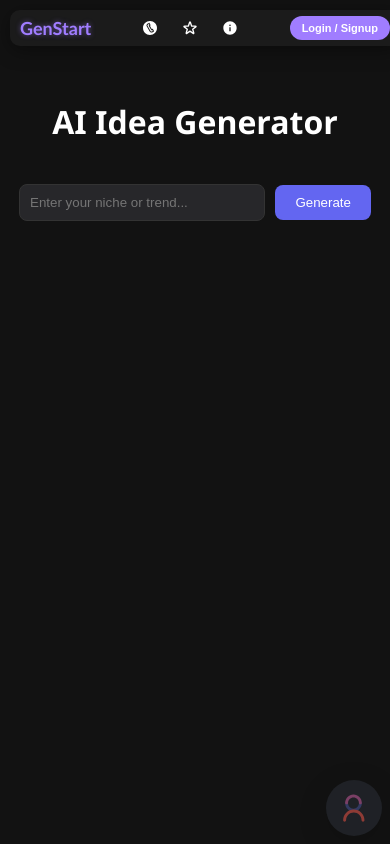
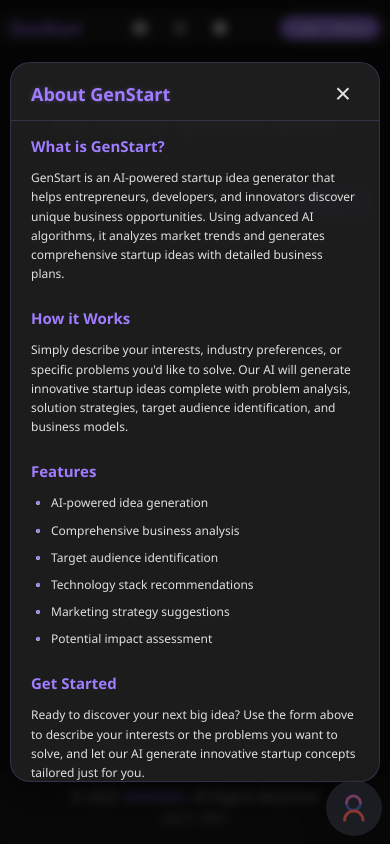
Before and after one commit to Mfahad159/Geni-Starter, a React (Vite) app in the folder frontend/: page / in a window 390 px wide. Both pictures are taken after a click on the button 230 px from the left and 28 px from the top of the page. Built offline with nearby package versions, Linux system fonts and the light colour scheme.

Commit message:
Improve Responsiveness

```diff
--- a/frontend/src/App.jsx
+++ b/frontend/src/App.jsx
@@ -3,15 +3,24 @@
 import StartupIdeaCard from "./Components/IdeaCard";
 import FloatingMenu from "./Components/FloatingMenu";
 import Header from "./Components/Header";
+import AboutAppDrawer from "./Components/AboutAppDrawer";
+import Footer from "./Components/Footer";
+
 const App = () => {
   const [ideas, setIdeas] = useState([]);
   const [isAboutDrawerOpen, setIsAboutDrawerOpen] = useState(false);
-    const toggleAboutDrawer = () => {
+
+  const toggleAboutDrawer = () => {
     setIsAboutDrawerOpen(!isAboutDrawerOpen);
   };
+
+  const handleAboutClick = () => {
+    toggleAboutDrawer();
+  };
+
   return (
-    <div>
-      <Header/>
+    <div style={{ paddingBottom: "80px" }}>
+      <Header onNavigate={handleAboutClick} />
       <h1 style={{ textAlign: "center", marginTop: "100px" }}>
         AI Idea Generator
       </h1>
@@ -35,6 +44,8 @@
       ))}
       </div>
       <FloatingMenu/>
+      <AboutAppDrawer isOpen={isAboutDrawerOpen} onClose={toggleAboutDrawer} />
+      <Footer />
     </div>
   );
 };
--- a/frontend/src/Components/AboutAppDrawer.css
+++ b/frontend/src/Components/AboutAppDrawer.css
@@ -1,108 +1,269 @@
-/* Overlay that covers the entire screen when the drawer is open */
-.drawer-overlay {
-  position: fixed; /* Fixed position to cover the viewport */
+.about-drawer-overlay {
+  position: fixed;
   top: 0;
   left: 0;
   right: 0;
   bottom: 0;
-  background-color: rgba(0, 0, 0, 0.6); /* Semi-transparent black background */
-  z-index: 1050; /* Higher than header to overlay everything */
-  display: flex; /* Use flexbox to center or align content if needed */
-  justify-content: flex-start; /* Align drawer to the start (left) */
-  align-items: stretch; /* Stretch drawer height to fill overlay */
-  /* Ensures smooth transition for the overlay background */
-  transition: background-color 0.3s ease-in-out;
+  background-color: rgba(0, 0, 0, 0.7);
+  display: flex;
+  align-items: center;
+  justify-content: center;
+  z-index: 2000;
+  backdrop-filter: blur(5px);
+  animation: fadeIn 0.3s ease-out;
 }
 
-/* Main drawer container */
-.about-app-drawer {
-  position: fixed; /* Fixed position relative to the viewport */
-  top: 0;
-  left: 0;
-  bottom: 0;
-  width: 300px; /* Width of the drawer */
-  max-width: 80%; /* Max width for responsiveness on smaller screens */
-  background-color: #2a2a2a; /* Dark background matching your theme */
-  color: #e0e0e0; /* Light text color */
-  box-shadow: 5px 0 15px rgba(0, 0, 0, 0.5); /* Shadow for depth */
-  transform: translateX(0); /* Initial position (fully visible) */
-  transition: transform 0.3s ease-in-out; /* Smooth slide-in/out transition */
-  z-index: 1060; /* Higher than overlay */
-  display: flex;
-  flex-direction: column;
-  padding: 20px;
-  box-sizing: border-box; /* Include padding in the width calculation */
-  font-family: 'Trebuchet MS', 'Lucida Sans Unicode', 'Lucida Grande', 'Lucida Sans', Arial, sans-serif;
-  border-radius: 0 15px 15px 0; /* Rounded corners only on the right side */
+.about-drawer {
+  background-color: rgba(30, 30, 30, 0.95);
+  border-radius: 20px;
+  box-shadow: 0 8px 32px rgba(0, 0, 0, 0.5);
+  max-width: 600px;
+  width: 90vw;
+  max-height: 80vh;
+  overflow-y: auto;
+  position: relative;
+  animation: slideIn 0.3s ease-out;
+  border: 1px solid rgba(160, 125, 255, 0.2);
 }
 
-/* Header section within the drawer */
-.drawer-header {
+.about-drawer-header {
   display: flex;
   justify-content: space-between;
   align-items: center;
-  margin-bottom: 20px;
-  padding-bottom: 10px;
-  border-bottom: 1px solid rgba(255, 255, 255, 0.1); /* Subtle separator */
+  padding: 25px 30px 20px 30px;
+  border-bottom: 1px solid rgba(160, 125, 255, 0.2);
+  position: sticky;
+  top: 0;
+  background-color: rgba(30, 30, 30, 0.95);
+  border-radius: 20px 20px 0 0;
 }
 
-.drawer-header h2 {
+.about-drawer-title {
+  color: #a07dff;
+  font-size: 24px;
+  font-weight: bold;
   margin: 0;
-  font-size: 24px;
-  color: #a07dff; /* Matching your brand color */
+  text-shadow: 0 0 5px rgba(160, 125, 255, 0.3);
+  font-family: 'Segoe UI', sans-serif;
 }
 
-/* Close button styling */
-.close-button {
+.about-drawer-close {
   background: none;
   border: none;
-  font-size: 30px;
   color: #e0e0e0;
+  font-size: 28px;
   cursor: pointer;
-  padding: 5px;
-  transition: color 0.2s ease;
+  padding: 0;
+  width: 32px;
+  height: 32px;
+  display: flex;
+  align-items: center;
+  justify-content: center;
+  border-radius: 50%;
+  transition: all 0.3s ease;
+  font-weight: 300;
 }
 
-.close-button:hover {
-  color: #a07dff; /* Highlight on hover */
+.about-drawer-close:hover {
+  background-color: rgba(160, 125, 255, 0.2);
+  color: #a07dff;
+  transform: scale(1.1);
 }
 
-/* Content area within the drawer */
-.drawer-content {
-  flex-grow: 1; /* Allows content to take available space */
-  overflow-y: auto; /* Enable scrolling if content overflows */
-  line-height: 1.6;
+.about-drawer-content {
+  padding: 0 30px 30px 30px;
 }
 
-.drawer-content p {
-  margin-bottom: 10px;
+.about-section {
+  margin-bottom: 30px;
 }
 
-.drawer-content ul {
-  list-style-type: disc; /* Bullet points for list */
-  margin-left: 20px;
-  margin-bottom: 10px;
+.about-section-title {
+  color: #a07dff;
+  font-size: 18px;
+  font-weight: 600;
+  margin-bottom: 12px;
+  font-family: 'Segoe UI', sans-serif;
 }
 
-.drawer-content li {
-  margin-bottom: 5px;
+.about-section-text {
+  color: #e0e0e0;
+  line-height: 1.6;
+  font-size: 14px;
+  margin: 0;
+  font-family: 'Segoe UI', sans-serif;
 }
 
-/* Responsive adjustments */
+.about-features-list {
+  color: #e0e0e0;
+  line-height: 1.6;
+  font-size: 14px;
+  margin: 0;
+  padding-left: 20px;
+  font-family: 'Segoe UI', sans-serif;
+}
+
+.about-features-list li {
+  margin-bottom: 8px;
+  position: relative;
+}
+
+.about-features-list li::before {
+  content: "•";
+  color: #a07dff;
+  font-weight: bold;
+  position: absolute;
+  left: -15px;
+}
+
+.about-footer {
+  margin-top: 40px;
+  padding-top: 25px;
+  border-top: 1px solid rgba(160, 125, 255, 0.2);
+  text-align: center;
+}
+
+.about-footer-text {
+  color: #a3a3a3;
+  font-size: 13px;
+  margin-bottom: 15px;
+  font-family: 'Segoe UI', sans-serif;
+}
+
+.about-footer-links {
+  display: flex;
+  gap: 15px;
+  justify-content: center;
+  flex-wrap: wrap;
+}
+
+.about-footer-link {
+  color: #a07dff;
+  text-decoration: none;
+  font-size: 13px;
+  padding: 8px 16px;
+  border-radius: 20px;
+  background-color: rgba(160, 125, 255, 0.1);
+  border: 1px solid rgba(160, 125, 255, 0.3);
+  transition: all 0.3s ease;
+  font-family: 'Segoe UI', sans-serif;
+}
+
+.about-footer-link:hover {
+  background-color: rgba(160, 125, 255, 0.2);
+  border-color: #a07dff;
+  transform: translateY(-1px);
+}
+
+/* Animations */
+@keyframes fadeIn {
+  from {
+    opacity: 0;
+  }
+  to {
+    opacity: 1;
+  }
+}
+
+@keyframes slideIn {
+  from {
+    opacity: 0;
+    transform: translateY(-20px) scale(0.95);
+  }
+  to {
+    opacity: 1;
+    transform: translateY(0) scale(1);
+  }
+}
+
+/* Scrollbar styling */
+.about-drawer::-webkit-scrollbar {
+  width: 8px;
+}
+
+.about-drawer::-webkit-scrollbar-track {
+  background: rgba(60, 60, 60, 0.3);
+  border-radius: 4px;
+}
+
+.about-drawer::-webkit-scrollbar-thumb {
+  background: rgba(160, 125, 255, 0.3);
+  border-radius: 4px;
+}
+
+.about-drawer::-webkit-scrollbar-thumb:hover {
+  background: rgba(160, 125, 255, 0.5);
+}
+
+/* Responsive design */
 @media (max-width: 768px) {
-  .about-app-drawer {
-    width: 250px; /* Slightly smaller width on tablets */
+  .about-drawer {
+    width: 95vw;
+    max-height: 85vh;
+    margin: 20px;
+  }
+
+  .about-drawer-header {
+    padding: 20px 25px 15px 25px;
+  }
+
+  .about-drawer-title {
+    font-size: 20px;
+  }
+
+  .about-drawer-content {
+    padding: 0 25px 25px 25px;
+  }
+
+  .about-section {
+    margin-bottom: 25px;
+  }
+
+  .about-section-title {
+    font-size: 16px;
+  }
+
+  .about-section-text,
+  .about-features-list {
+    font-size: 13px;
+  }
+
+  .about-footer-links {
+    flex-direction: column;
+    align-items: center;
+  }
+
+  .about-footer-link {
+    width: 100%;
+    max-width: 200px;
+    text-align: center;
   }
 }
 
 @media (max-width: 480px) {
-  .about-app-drawer {
-    width: 90%; /* Larger percentage width on small mobile screens */
+  .about-drawer {
+    width: 98vw;
+    margin: 10px;
   }
-  .drawer-header h2 {
-    font-size: 20px;
+
+  .about-drawer-header {
+    padding: 15px 20px 10px 20px;
   }
-  .close-button {
-    font-size: 26px;
+
+  .about-drawer-content {
+    padding: 0 20px 20px 20px;
+  }
+
+  .about-drawer-title {
+    font-size: 18px;
+  }
+
+  .about-section-title {
+    font-size: 15px;
+  }
+
+  .about-section-text,
+  .about-features-list {
+    font-size: 12px;
   }
 }
--- a/frontend/src/Components/AboutAppDrawer.jsx
+++ b/frontend/src/Components/AboutAppDrawer.jsx
@@ -1,63 +1,88 @@
-// src/components/AboutAppDrawer/AboutAppDrawer.jsx
-import React from 'react';
-import './AboutAppDrawer.css';
+import React from "react";
+import "./AboutAppDrawer.css";
 
-/**
- * AboutAppDrawer Component
- * A side drawer that slides in from the left, displaying information about the application.
- *
- * Props:
- * - isOpen (boolean): Controls the visibility of the drawer.
- * - onClose (function): Callback function to close the drawer.
- */
-function AboutAppDrawer({ isOpen, onClose }) {
-  // If the drawer is not open, don't render anything to avoid unnecessary DOM elements
-  if (!isOpen) {
-    return null;
-  }
+const AboutAppDrawer = ({ isOpen, onClose }) => {
+  if (!isOpen) return null;
 
   return (
-    // The overlay darkens the background and handles clicks outside the drawer to close it
-    <div className="drawer-overlay" onClick={onClose}>
-      {/* The main drawer content area */}
-      {/* Stop propagation to prevent clicks inside the drawer from closing it */}
-      <div className="about-app-drawer" onClick={(e) => e.stopPropagation()}>
-        <div className="drawer-header">
-          <h2>About AI Idea Generator</h2>
-          {/* Close button for the drawer */}
-          <button className="close-button" onClick={onClose}>
-            &times; {/* HTML entity for a multiplication sign, commonly used for close icons */}
+    <div className="about-drawer-overlay" onClick={onClose}>
+      <div className="about-drawer" onClick={(e) => e.stopPropagation()}>
+        <div className="about-drawer-header">
+          <h2 className="about-drawer-title">About GenStart</h2>
+          <button className="about-drawer-close" onClick={onClose}>
+            ×
           </button>
         </div>
-        <div className="drawer-content">
-          <p>
-            <strong>App Name:</strong> AI Idea Generator
-          </p>
-          <p>
-            <strong>Purpose:</strong> This tool leverages artificial intelligence to spark creativity and generate innovative ideas across various niches and trends. Whether you're a content creator, entrepreneur, or just looking for inspiration, our AI can help you brainstorm and discover new concepts.
-          </p>
-          <p>
-            <strong>Key Features:</strong>
-            <ul>
-              <li>AI-powered idea generation based on user input.</li>
-              <li>Intuitive and user-friendly interface.</li>
-              <li>Quick and relevant idea suggestions.</li>
-              <li>Designed for creative professionals and hobbyists alike.</li>
+
+        <div className="about-drawer-content">
+          <div className="about-section">
+            <h3 className="about-section-title">What is GenStart?</h3>
+            <p className="about-section-text">
+              GenStart is an AI-powered startup idea generator that helps entrepreneurs,
+              developers, and innovators discover unique business opportunities. Using advanced
+              AI algorithms, it analyzes market trends and generates comprehensive startup
+              ideas with detailed business plans.
+            </p>
+          </div>
+
+          <div className="about-section">
+            <h3 className="about-section-title">How it Works</h3>
+            <p className="about-section-text">
+              Simply describe your interests, industry preferences, or specific problems
+              you'd like to solve. Our AI will generate innovative startup ideas complete
+              with problem analysis, solution strategies, target audience identification,
+              and business models.
+            </p>
+          </div>
+
+          <div className="about-section">
+            <h3 className="about-section-title">Features</h3>
+            <ul className="about-features-list">
+              <li>AI-powered idea generation</li>
+              <li>Comprehensive business analysis</li>
+              <li>Target audience identification</li>
+              <li>Technology stack recommendations</li>
+              <li>Marketing strategy suggestions</li>
+              <li>Potential impact assessment</li>
             </ul>
-          </p>
-          <p>
-            <strong>Version:</strong> 1.0.0
-          </p>
-          <p>
-            <strong>Developer:</strong> Your Name / Company Name (Placeholder)
-          </p>
-          <p>
-            We hope this tool helps you unlock your next big idea!
-          </p>
+          </div>
+
+          <div className="about-section">
+            <h3 className="about-section-title">Get Started</h3>
+            <p className="about-section-text">
+              Ready to discover your next big idea? Use the form above to describe your
+              interests or the problems you want to solve, and let our AI generate
+              innovative startup concepts tailored just for you.
+            </p>
+          </div>
+
+          <div className="about-footer">
+            <p className="about-footer-text">
+              Built with ❤️ by the GenStart team
+            </p>
+            <div className="about-footer-links">
+              <a
+                href="https://github.com/Mfahad159/Geni-Starter"
+                target="_blank"
+                rel="noopener noreferrer"
+                className="about-footer-link"
+              >
+                View on GitHub
+              </a>
+              <a
+                href="mailto:mianfahad664@gmail.com"
+                target="_blank"
+                rel="noopener noreferrer"
+                className="about-footer-link"
+              >
+                Contact Us
+              </a>
+            </div>
+          </div>
         </div>
       </div>
     </div>
   );
-}
+};
 
 export default AboutAppDrawer;
--- a/frontend/src/Components/Footer.jsx
+++ b/frontend/src/Components/Footer.jsx
@@ -0,0 +1,96 @@
+import React from "react";
+
+const Footer = () => {
+  const currentYear = new Date().getFullYear();
+  const currentDate = new Date().toLocaleDateString('en-US', {
+    year: 'numeric',
+    month: 'long',
+    day: 'numeric'
+  });
+
+  return (
+    <footer style={{
+      backgroundColor: 'rgba(30, 30, 30, 0.85)',
+      borderTop: '1px solid rgba(160, 125, 255, 0.2)',
+      padding: '12px 0',
+      textAlign: 'center',
+      fontFamily: "'Segoe UI', sans-serif",
+      position: 'fixed',
+      bottom: 0,
+      left: 0,
+      right: 0,
+      zIndex: 100
+    }}>
+      <div style={{
+        maxWidth: '1200px',
+        margin: '0 auto',
+        padding: '0 20px',
+        display: 'flex',
+        flexDirection: 'column',
+        alignItems: 'center',
+        gap: '4px'
+      }}>
+        {/* Main copyright line */}
+        <div style={{
+          display: 'flex',
+          alignItems: 'center',
+          gap: '6px',
+          flexWrap: 'wrap',
+          justifyContent: 'center'
+        }}>
+          <span style={{
+            color: '#e0e0e0',
+            fontSize: '14px',
+            fontWeight: '400'
+          }}>
+            © {currentYear}
+          </span>
+          <span style={{
+            color: '#a07dff',
+            fontSize: '14px',
+            fontWeight: '600'
+          }}>
+            GenStart
+          </span>
+          <span style={{
+            color: '#e0e0e0',
+            fontSize: '14px',
+            fontWeight: '400'
+          }}>
+            All Rights Reserved
+          </span>
+        </div>
+
+        {/* Secondary info line */}
+        <div style={{
+          display: 'flex',
+          alignItems: 'center',
+          gap: '6px',
+          flexWrap: 'wrap',
+          justifyContent: 'center'
+        }}>
+          <span style={{
+            color: '#a3a3a3',
+            fontSize: '12px',
+            fontWeight: '400'
+          }}>
+            {currentDate}
+          </span>
+        </div>
+
+        {/* Additional info line */}
+        <div style={{
+          display: 'flex',
+          alignItems: 'center',
+          gap: '6px',
+          flexWrap: 'wrap',
+          justifyContent: 'center',
+          marginTop: '2px'
+        }}>
+        </div>
+      </div>
+    </footer>
+  );
+};
+
+export default Footer;
--- a/frontend/src/Components/Header.css
+++ b/frontend/src/Components/Header.css
@@ -10,9 +10,10 @@
     box-shadow: 0 4px 20px rgba(0, 0, 0, 0.4); /* Softer, darker shadow */
     position: fixed; /* Keeps it at the top */
     width: calc(100% - 40px); /* Adjust width to account for padding/margin */
+    max-width: 1200px; /* Maximum width for larger screens */
     top: 20px; /* Slightly lower from the top */
-    left: 20px;
-    right: 20px;
+    left: 50%; /* Center horizontally */
+    transform: translateX(-50%); /* Center the element */
     z-index: 1000; /* Ensures it stays on top of other content */
     font-family: 'Trebuchet MS', 'Lucida Sans Unicode', 'Lucida Grande', 'Lucida Sans', Arial, sans-serif;
     color: #e0e0e0; /* Light grey for text, to contrast with dark background */
@@ -96,9 +97,10 @@
     .header-main {
         padding: 10px 15px; /* Slightly reduced padding */
         width: calc(100% - 30px); /* Adjust width */
+        max-width: none; /* Remove max-width constraint */
         top: 15px;
-        left: 15px;
-        right: 15px;
+        left: 50%; /* Keep centered */
+        transform: translateX(-50%); /* Keep centered */
     }
 
     .site-title {
@@ -135,9 +137,10 @@
         flex-direction: row; /* Keep items in a row */
         padding: 5px 10px; /* Reduce padding */
         width: calc(100% - 20px); /* Adjust width for smaller screens */
+        max-width: none; /* Remove max-width constraint */
         top: 10px;
-        left: 10px;
-        right: 10px;
+        left: 50%; /* Keep centered */
+        transform: translateX(-50%); /* Keep centered */
         justify-content: space-between; /* Distribute items */
         border-radius: 10px;
     }
```
Also changed, not shown: 1 other file (tests, documents, lock files or other folders).
